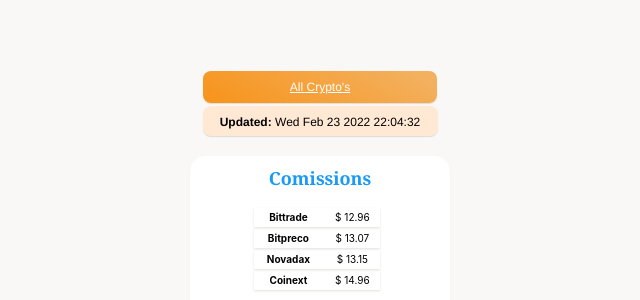
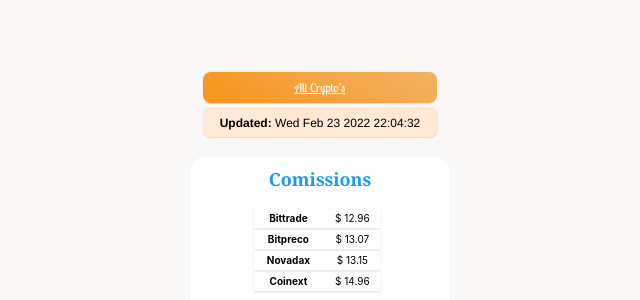
Before and after one commit to rroderickk/mobilefirst, a React app: page /mobilefirst/ in a window 1280 px wide. Shown: the part 1746-2046 px from the top of the page, without its empty margins (320-960 px from the left). Built offline with nearby package versions, Linux system fonts and the light colour scheme; no server answers.

Commit message:
[FIX] button allc

```diff
--- a/src/components/SectionUno/index.scss
+++ b/src/components/SectionUno/index.scss
@@ -62,7 +62,7 @@
 }
 .main-currency-table .currency-title-table{
   width: auto;
-  margin-bottom: 15px;
+  margin-bottom: 2px;
   padding-left: calc(50% - 118px);
   font-size: 1.8rem;
   font-weight: bold;
@@ -77,6 +77,7 @@
   height: auto;
   align-items: center;
   align-self: center;
+
 }
 .currency-table-container td{
   // border-radius: 5px;
@@ -181,8 +182,8 @@
   box-shadow: 0px 1px 2px rgba(89, 73, 30, 0.16);
 }
 .button-all{
-  padding: 9px 87px;
-  padding-top: 9px;
+  padding: 8px 92px;
+  // padding-top: 9px;
   min-width: 235px;
   max-width: 200px;
   background: linear-gradient(207.8deg, var(--bitcoin-orange-arrow) 06.68%, #F7931A 100%);
@@ -195,10 +196,12 @@
   font-family: Helvetica;
   color: var(--just-white);
   box-shadow: 0px 1px 1px rgba(89, 73, 30, 0.16);
+  font-family: var(--lobster);
 }
 .button-all:hover {
   box-shadow: 0 1px 1px var(--warn-black);
   color:  var(--warn-black);
   font-weight: bold;
-  font-family: var(--lobster);
+  // font-family: var(--lobster);
+  // font-size: 1.3rem;
 }
```
